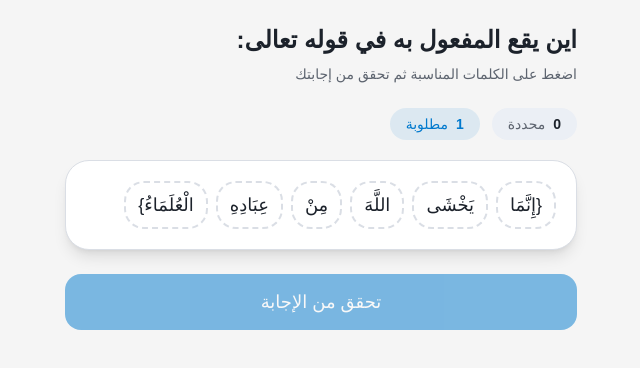
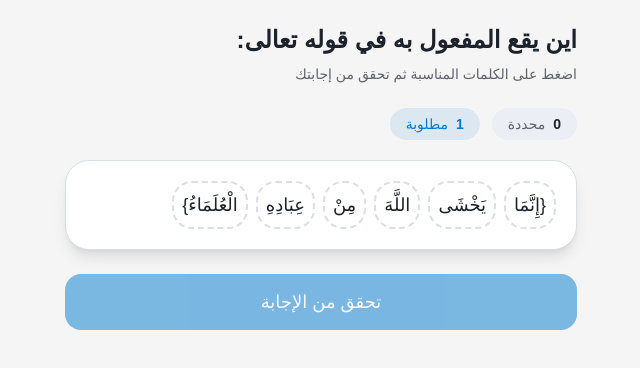
Before and after one commit to murtadha/v0-student-quiz-app, a Next.js app: page /mark in a window 1280 px wide. Shown: the top 368 px of the page, without its empty margins (521-1161 px from the left). Built offline with nearby package versions, Linux system fonts and the light colour scheme; a web font is replaced by a local one.

Commit message:
style: reduce padding in MarkInterface component word styles

```diff
--- a/components/mark-interface.tsx
+++ b/components/mark-interface.tsx
@@ -132,7 +132,7 @@ export function MarkInterface() {
 
   const getWordStyles = (token: WordToken) => {
     const base =
-      "inline-flex items-center px-3 py-2 rounded-xl text-lg font-medium transition-all duration-300 select-none border-dashed"
+      "inline-flex items-center px-2 py-2 rounded-xl text-lg font-medium transition-all duration-300 select-none border-dashed"
 
     switch (token.state) {
       case "selected":
```
